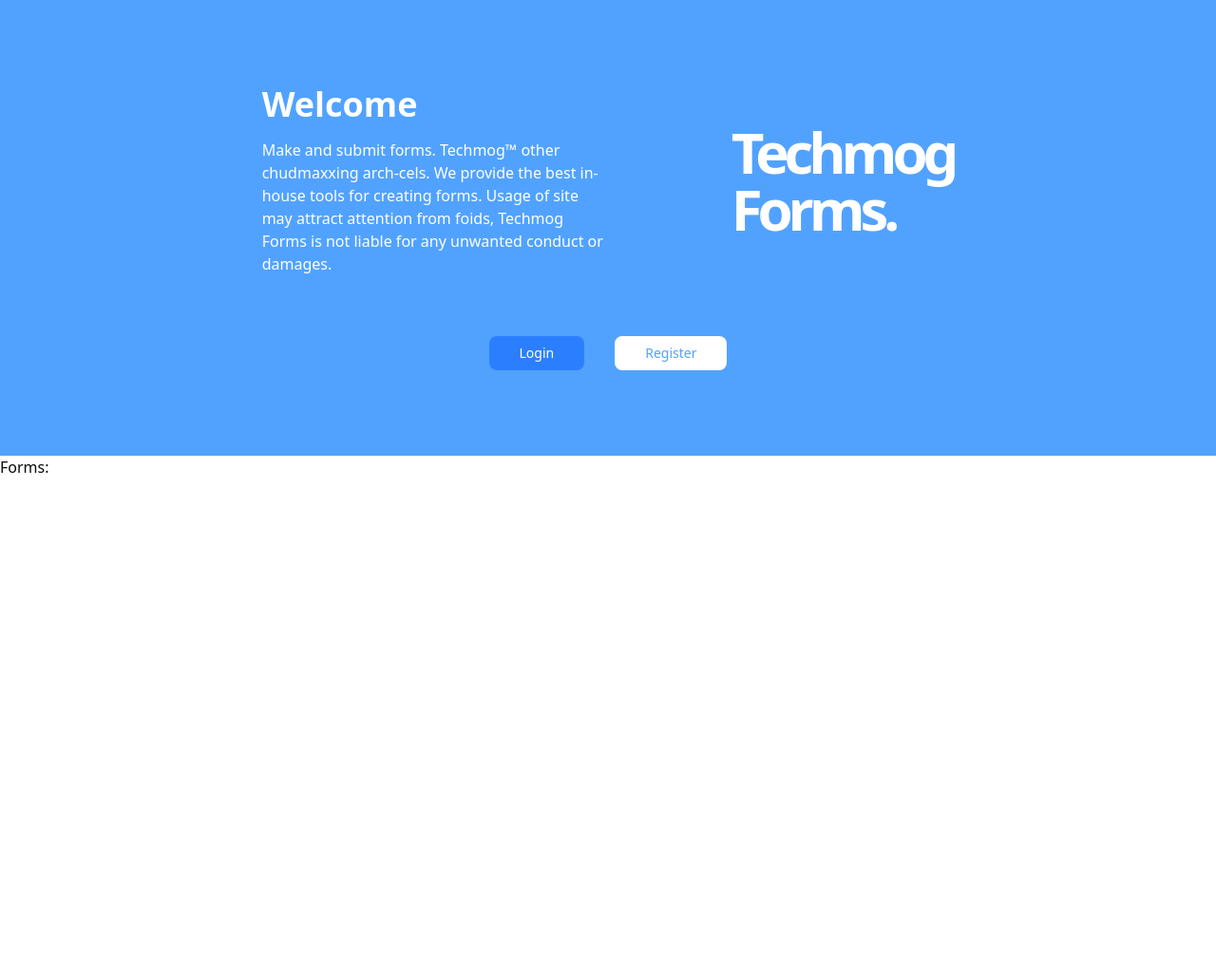
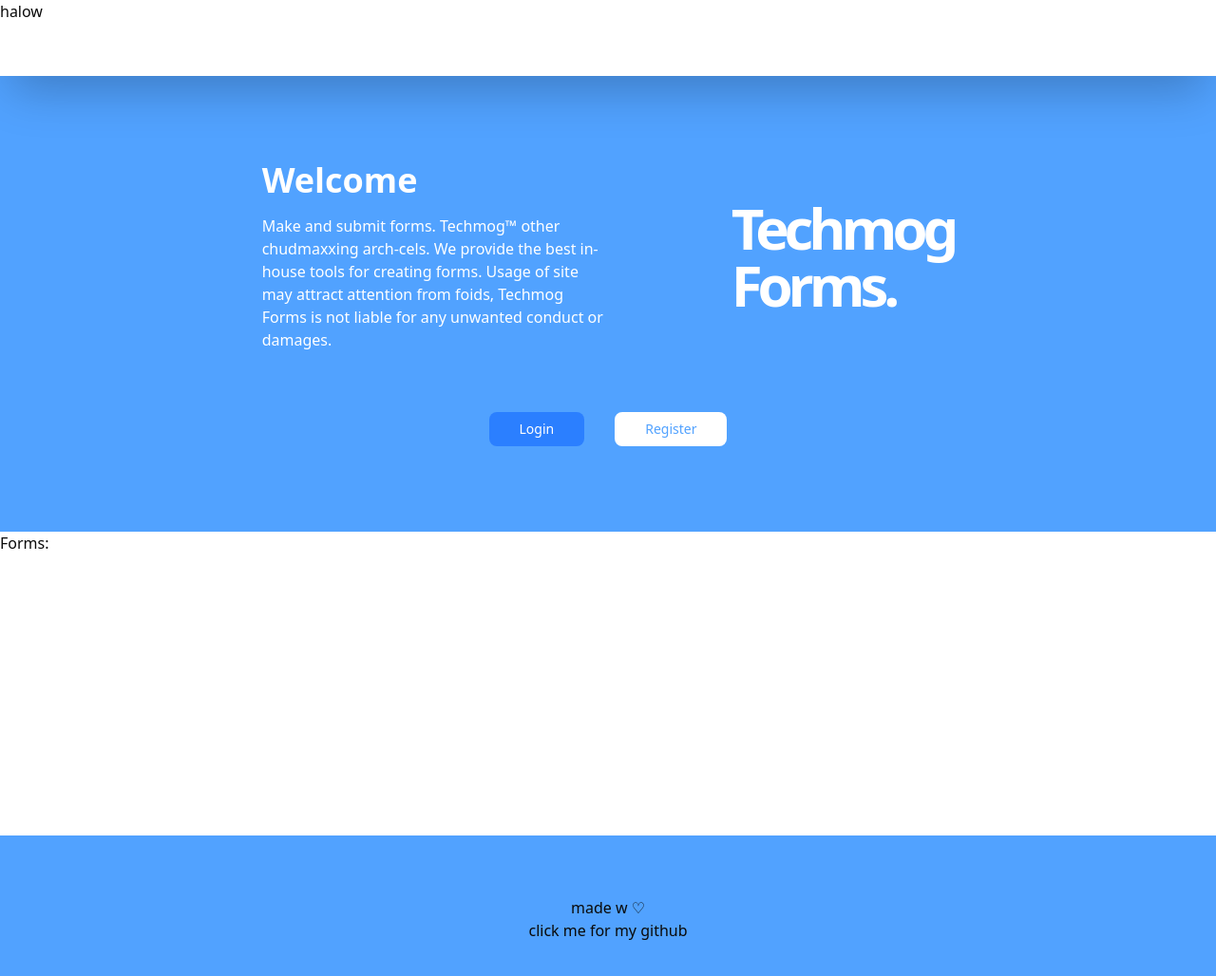
Before and after one commit to dfi06/techmog-forms-fe, a Next.js app: page / in a window 1280 px wide. Shown: the top 1028 px of the page at 95% size. Before the commit the page ends 800 px from the top, so only its background shows below. Built offline with nearby package versions, Linux system fonts and the light colour scheme.

Commit message:
navbar footer

```diff
--- a/app/layout.js
+++ b/app/layout.js
@@ -1,5 +1,6 @@
 import { Geist, Geist_Mono } from "next/font/google";
 import "./globals.css";
+import Link from "next/link";
 
 const geistSans = Geist({
   variable: "--font-geist-sans",
@@ -20,10 +21,21 @@ export default function RootLayout({ children }) {
   return (
     <html lang="en">
       <body
-        className={`${geistSans.variable} ${geistMono.variable} antialiased`}
+        className={`${geistSans.variable} ${geistMono.variable} antialiased `}
       >
-        {children}
+        <div className="w-full h-20 bg-white shadow-2xl relative z-50 border-gray-400">
+          halow
+        </div>
+        <div className="min-h-screen">
+          {children}
+        </div>
+
+        <Link href="https://github.com/dfi06" className="w-full h-40 bg-blue-400 p-16 flex flex-col  text-center">
+          made w ♡
+          <div>{`click me for my github`}</div>
+        </Link >
       </body>
+
     </html>
   );
 }
```
